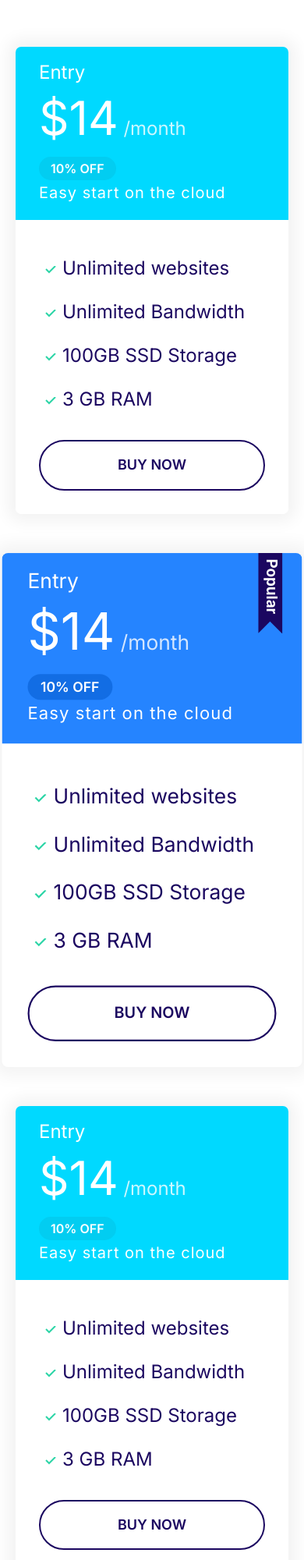
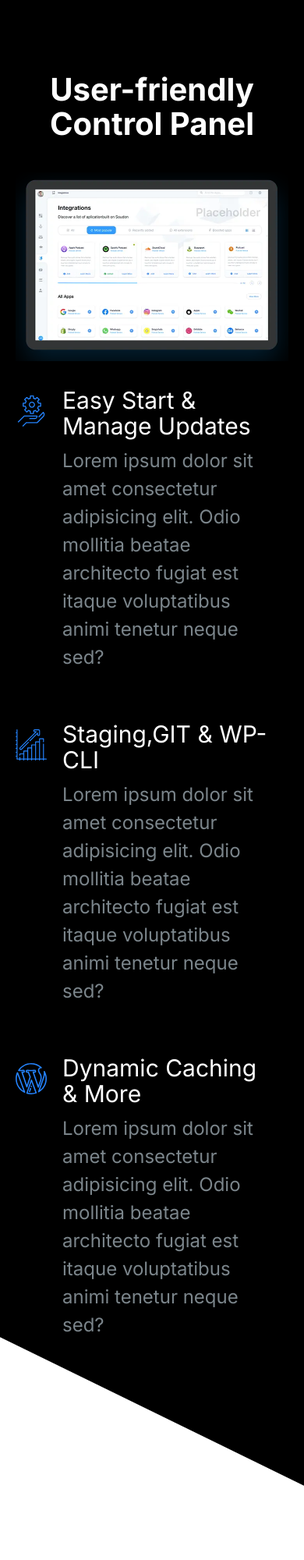
Before and after one commit to Ataara/Moshify, a plain HTML site: page playground.html in a window 390 px wide. Shown: the top 2000 px of the page at 78% size. After the commit the page ends 1905 px from the top, so only its background shows below. Drawn offline with Linux system fonts and the light colour scheme.

Commit message:
a responsive put together website

```diff
--- a/css/style.css
+++ b/css/style.css
@@ -31,7 +31,6 @@ body {
   font-size: 2.4rem;
   line-height: 1.5;
   color: var(--color-body);
-
 
 }
 
@@ -797,7 +796,7 @@ nav {
 }
 
 /* Showcase block */
-.block-showcase__image > {
+.block-showcase__image > img {
   width: 100%;
 }
 
--- a/playground.html
+++ b/playground.html
@@ -1,8 +1,8 @@
 <!DOCTYPE html>
 <html lang="en">
   <head>
-    <meta charset="UTF-8">
-    <meta name="viewport" content="width=device-width, initial-scale=1.0">
+    <meta charset="UTF-8" />
+    <meta name="viewport" content="width=device-width, initial-scale=1.0" />
     <title>Document</title>
     <link rel="preconnect" href="https://fonts.googleapis.com" />
     <link rel="preconnect" href="https://fonts.gstatic.com" crossorigin />
@@ -14,11 +14,11 @@
     <link rel="stylesheet" href="css/style.css" />
   </head>
   <body>
-    <!-- <section class="block block--dark block--skewed-right block-showcase">
+    <section class="block block--dark block--skewed-right block-showcase">
       <header class="block__header">
         <h2>User-friendly Control Panel</h2>
       </header>
-        <div class="container grid">
+      <div class="container grid grid--1x2">
         <picture class="block-showcase__image">
           <source
             type="image/webp"
@@ -28,7 +28,7 @@
             type="image/png"
             srcset="images/ipad@1x.png 1x, images/ipad@2x.png 2x"
           />
-            <img src="images/ipad@2x.png" alt="" />
+          <img  src="images/ipad@2x.png" alt="" />
         </picture>
         <ul class="list">
           <li>
@@ -83,142 +83,7 @@
             </div>
           </li>
         </ul>
-        </div> -->
-
-
-
-<!--
-        <section class="block">
-            <header class="block__header">
-              <h2>What our customers are saying</h2>
-              <p>
-                Lorem ipsum dolor sit amet consectetur, adipisicing elit. Laborum,
-                porro.
-              </p>
-            </header>
-            <div class="container">
-              <div class="card testimonial">
-                <div class="grid grid--1x2">
-                  <div class="testimonial__image">
-                    <img
-                      src="images/testimonial.jpg"
-                      alt="A happy smiling customer"
-                    />
-                    <span class="icon-container icon-container--accent">
-                      <svg class="icon icon--white">
-                        <use xlink:href="images/sprite.svg#quotes"></use>
-                      </svg>
-                    </span>
-                  </div>
-                  <div>
-                    <blockquote class="quote">
-                      <p class="quote__text">
-                        Lorem ipsum dolor sit amet consectetur adipisicing elit.
-                        Quidem voluptatibus nulla modi eum quo beatae possimus porro!
-                        Architecto, inventore vel!
-                      </p>
-                      <footer>
-                        <div class="media">
-                          <div class="media__image">
-                            <svg class="icon icon--primary quote__line">
-                              <use xlink:href="images/sprite.svg#line"></use>
-                            </svg>
-                          </div>
-                          <div class="media__body">
-                            <h3 class="media__title quote__author">John Smith</h3>
-                            <p class="quote__organisation">ABC Company</p>
-                          </div>
-                        </div>
-                      </footer>
-                    </blockquote>
-                  </div>
-                </div>
-              </div>
-            </div>
-          </section> -->
-
-
-
-
-
-
-
-
-
-
-          <section class="block container block-plans">
-            <div class="grid grid--1x3">
-              <div class="plan">
-                <div>
-                  <div class="card card--secondary">
-                    <header class="card__header">
-                      <h3 class="plan__name">Entry</h3>
-                      <span class="plan__price">$14</span>
-                      <span class="plan__billing-cycle">/month</span>
-                      <span class="badge badge--secondary badge--small">10% OFF</span>
-                      <span class="plan__description">Easy start on the cloud</span>
-                    </header>
-                    <div class="card__body">
-                      <ul class="list list__tick">
-                        <li class="list__item">Unlimited websites</li>
-                        <li class="list__item">Unlimited Bandwidth</li>
-                        <li class="list__item">100GB SSD Storage</li>
-                        <li class="list__item">3 GB RAM</li>
-                      </ul>
-                      <button class="btn btn--outline btn--block">Buy Now</button>
-                    </div>
-                  </div>
-                </div>
-              </div>
-              <div class="plan plan--popular">
-                <div>
-                  <div class="card card--primary">
-                    <header class="card__header">
-                      <h3 class="plan__name">Entry</h3>
-                      <span class="plan__price">$14</span>
-                      <span class="plan__billing-cycle">/month</span>
-                      <span class="badge badge--primary badge--small">10% OFF</span>
-                      <span class="plan__description">Easy start on the cloud</span>
-                    </header>
-                    <div class="card__body">
-                      <ul class="list list__tick">
-                        <li class="list__item">Unlimited websites</li>
-                        <li class="list__item">Unlimited Bandwidth</li>
-                        <li class="list__item">100GB SSD Storage</li>
-                        <li class="list__item">3 GB RAM</li>
-                      </ul>
-                      <button class="btn btn--outline btn--block">Buy Now</button>
-                    </div>
-                  </div>
-                </div>
-              </div>
-              <div class="plan">
-                <div>
-                  <div class="card card--secondary">
-                    <header class="card__header">
-                      <h3 class="plan__name">Entry</h3>
-                      <span class="plan__price">$14</span>
-                      <span class="plan__billing-cycle">/month</span>
-                      <span class="badge badge--secondary badge--small">10% OFF</span>
-                      <span class="plan__description">Easy start on the cloud</span>
-                    </header>
-                    <div class="card__body">
-                      <ul class="list list__tick">
-                        <li class="list__item">Unlimited websites</li>
-                        <li class="list__item">Unlimited Bandwidth</li>
-                        <li class="list__item">100GB SSD Storage</li>
-                        <li class="list__item">3 GB RAM</li>
-                      </ul>
-                      <button class="btn btn--outline btn--block">Buy Now</button>
-                    </div>
-                  </div>
-                </div>
-              </div>
       </div>
     </section>
-
-
-
-
   </body>
 </html>
```
Also changed, not shown: index.html (+5 -0 lines). Lines whose indentation alone changed are shown as unchanged.
